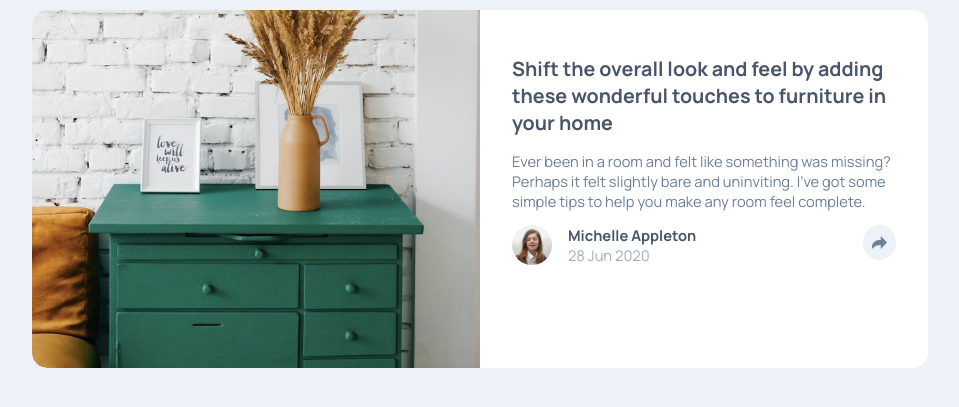
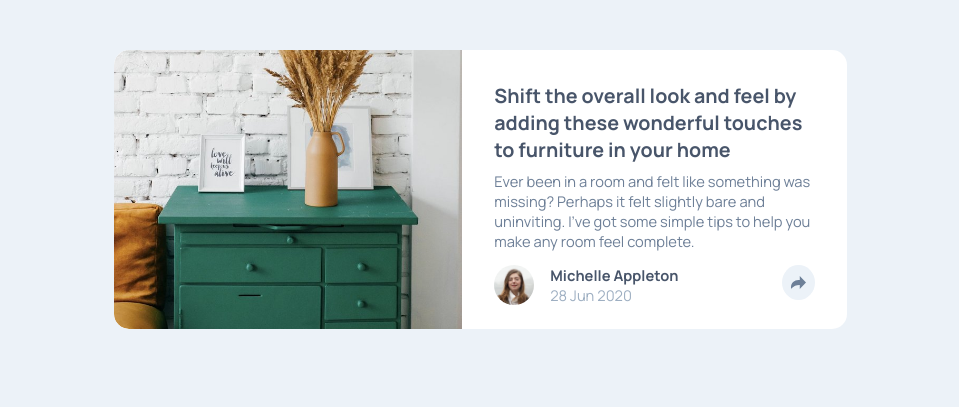
Before and after one commit to Dhia-zorai/Article-preview-component, a plain HTML site: page index.html in a window 1280 px wide. Shown: the part 211-618 px from the top of the page, without its empty margins (160-1119 px from the left). Drawn offline with Linux system fonts and the light colour scheme.

Commit message:
Minor visual improvments

```diff
--- a/style.css
+++ b/style.css
@@ -13,8 +13,8 @@ body {
   justify-content: center;
   align-items: center;
   margin: 0;
+  padding: 0;
   font-size: clamp(0.813rem, 0.768rem + 0.188vw, 0.938rem);
-  overflow: hidden;
 }
 
 main {
@@ -23,7 +23,8 @@ main {
   flex-direction: column;
   padding: 0;
   max-width: 85vw;
-  width: 75%;
+  width: 85%;
+  max-height:100vh;
   height: auto;
   border-radius: 15px;
   margin-bottom: 30%;
@@ -31,7 +32,7 @@ main {
 }
 
 main > * + *,
-h1 p {
+p {
   margin-top: 0.5rem;
 }
 
@@ -41,7 +42,7 @@ h1 p {
   border-radius: 15px 15px 0 0;
 }
 .desktop {
-  padding: 2rem;
+  padding: 2rem 2rem 1.5rem 2rem;
   margin: 0;
   position: relative;
 }
@@ -49,6 +50,7 @@ h1 {
   color: var(--Very-Dark-Grayish-Blue);
   font-weight: 700;
   font-size: clamp(1.125rem, 1.081rem + 0.188vw, 1.25rem);
+  margin: 0;
 }
 
 p {
@@ -151,13 +153,13 @@ h2 {
   font-size: clamp(1rem, 0.956rem + 0.188vw, 1.125rem);
 }
 
-@media (min-width: 1100px) {
+@media (min-width: 768px) {
   main {
     margin: 0;
-    max-width: 70vw;
+    max-width: 733px;
     width: 100%;
     padding: 0;
-    height: auto;
+    height: 279px;
     display: flex;
     flex-direction: row;
     justify-content: flex-start;
@@ -172,8 +174,7 @@ h2 {
   }
 
   .desktop {
-    min-height: 100%;
-    padding: 2rem;
+    height: auto;
     position: relative;
   }
 
@@ -186,7 +187,7 @@ h2 {
     border-radius: 15px;
     position: absolute;
     top: -8rem;
-    left: 170px;
+    left: 125px;
     max-width: 238px;
     width: auto;
     transition: bottom 0.3s ease-in-out;
```
